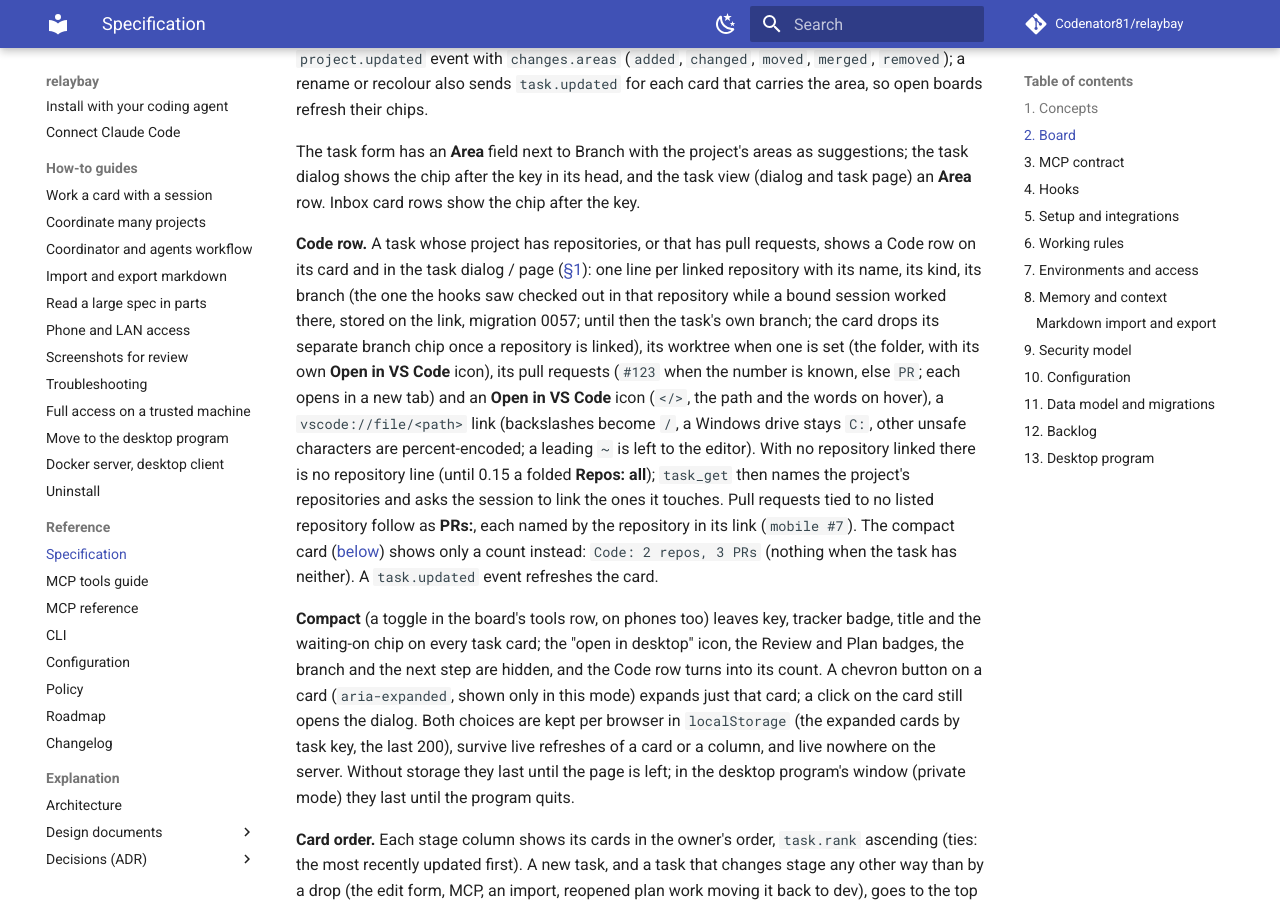
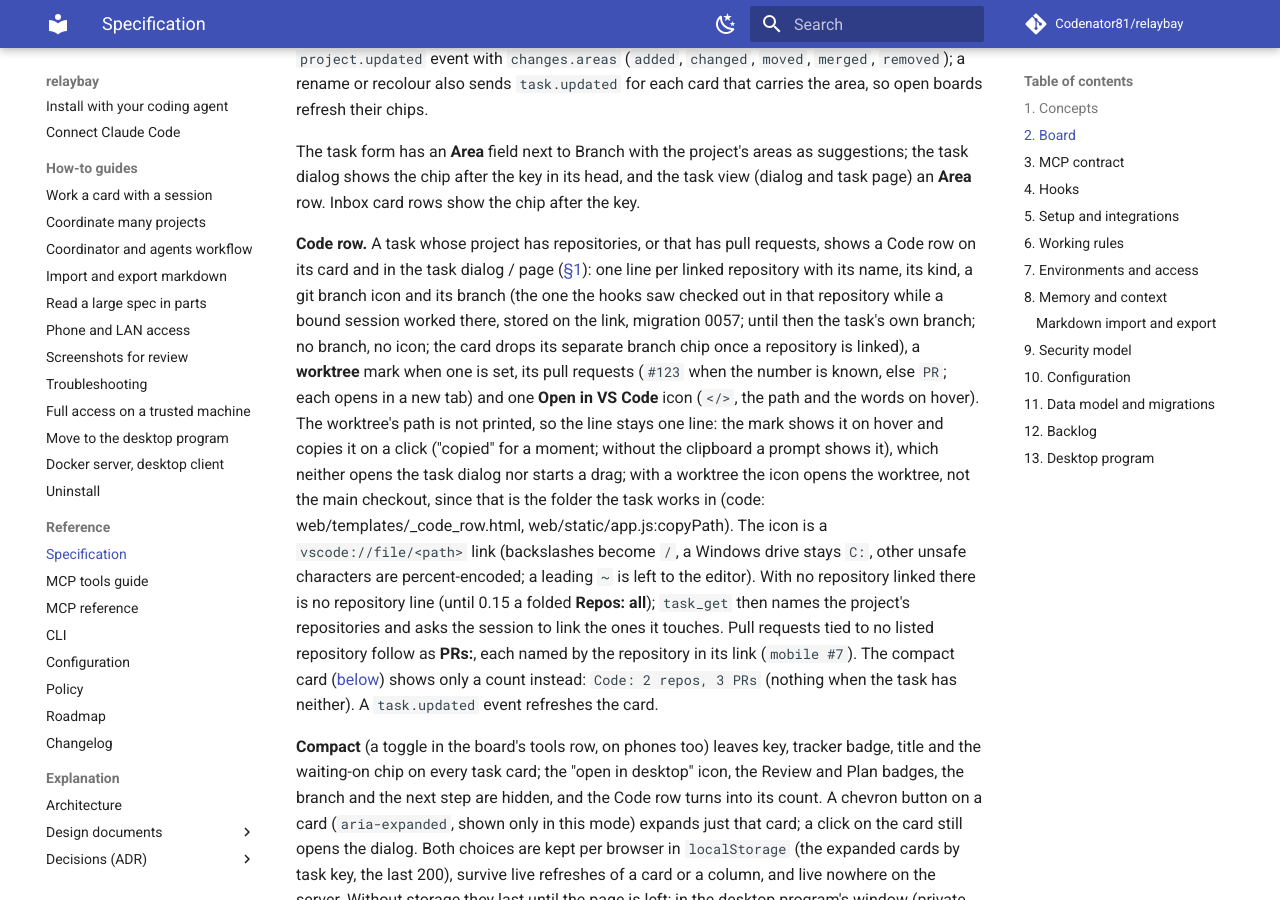
Before and after one commit to Codenator81/relaybay, an MkDocs documentation site: the page built from docs/SPEC.md, in a window 1280 px wide and 900 px high, scrolled down 22730 px. Built offline with MkDocs 1.6.1 and Material for MkDocs 9.7.7, drawn with Linux system fonts in a browser that asks for light colours; comment, search, counter and statistics services are not loaded.

Commit message:
feat: one compact repository line with a worktree on a card (relaybay-43)

```diff
--- a/docs/SPEC.md
+++ b/docs/SPEC.md
@@ -990,12 +990,16 @@ task dialog shows the chip after the key in its head, and the task view (dialog
 
 **Code row.** A task whose project has repositories, or that has pull requests, shows a Code row on
 its card and in the task dialog / page ([§1](#spec-task-code)): one line per linked repository with
-its name, its kind, its branch (the one the hooks saw checked out in that repository while a
-bound session worked there, stored on the link, migration 0057; until then the task's own branch;
-the card drops its separate branch chip once a repository is linked), its worktree when one is
-set (the folder, with its own **Open in VS Code** icon), its
-pull requests (`#123` when the number is known, else `PR`; each opens in a new tab) and an
-**Open in VS Code** icon (`</>`, the path and the words on hover), a `vscode://file/<path>` link
+its name, its kind, a git branch icon and its branch (the one the hooks saw checked out in that
+repository while a bound session worked there, stored on the link, migration 0057; until then the
+task's own branch; no branch, no icon; the card drops its separate branch chip once a repository
+is linked), a **worktree** mark when one is set, its pull requests (`#123` when the number is
+known, else `PR`; each opens in a new tab) and one **Open in VS Code** icon (`</>`, the path and
+the words on hover). The worktree's path is not printed, so the line stays one line: the mark shows
+it on hover and copies it on a click ("copied" for a moment; without the clipboard a prompt shows
+it), which neither opens the task dialog nor starts a drag; with a worktree the icon opens the
+worktree, not the main checkout, since that is the folder the task works in (code:
+web/templates/_code_row.html, web/static/app.js:copyPath). The icon is a `vscode://file/<path>` link
 (backslashes become `/`, a Windows drive stays `C:`, other unsafe characters are percent-encoded; a
 leading `~` is left to the editor). With no repository linked there is no repository line (until
 0.15 a folded **Repos: all**); `task_get` then names the project's repositories and asks the
```
Also changed, not shown: CHANGELOG.md (+1 -0 lines), src/relaybay/web/static/app.css (+20 -1 lines), src/relaybay/web/static/app.js (+30 -11 lines), src/relaybay/web/templates/_code_row.html (+5 -4 lines), 1 other file.
